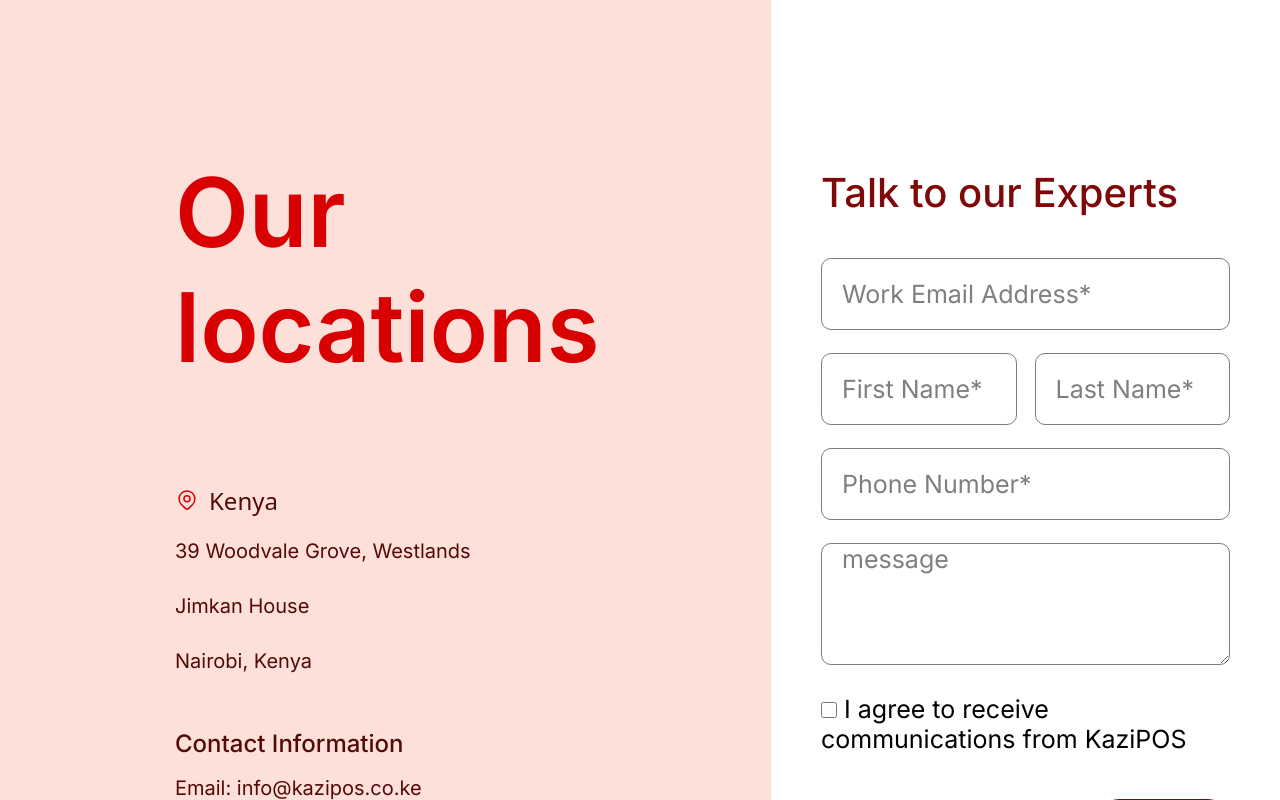
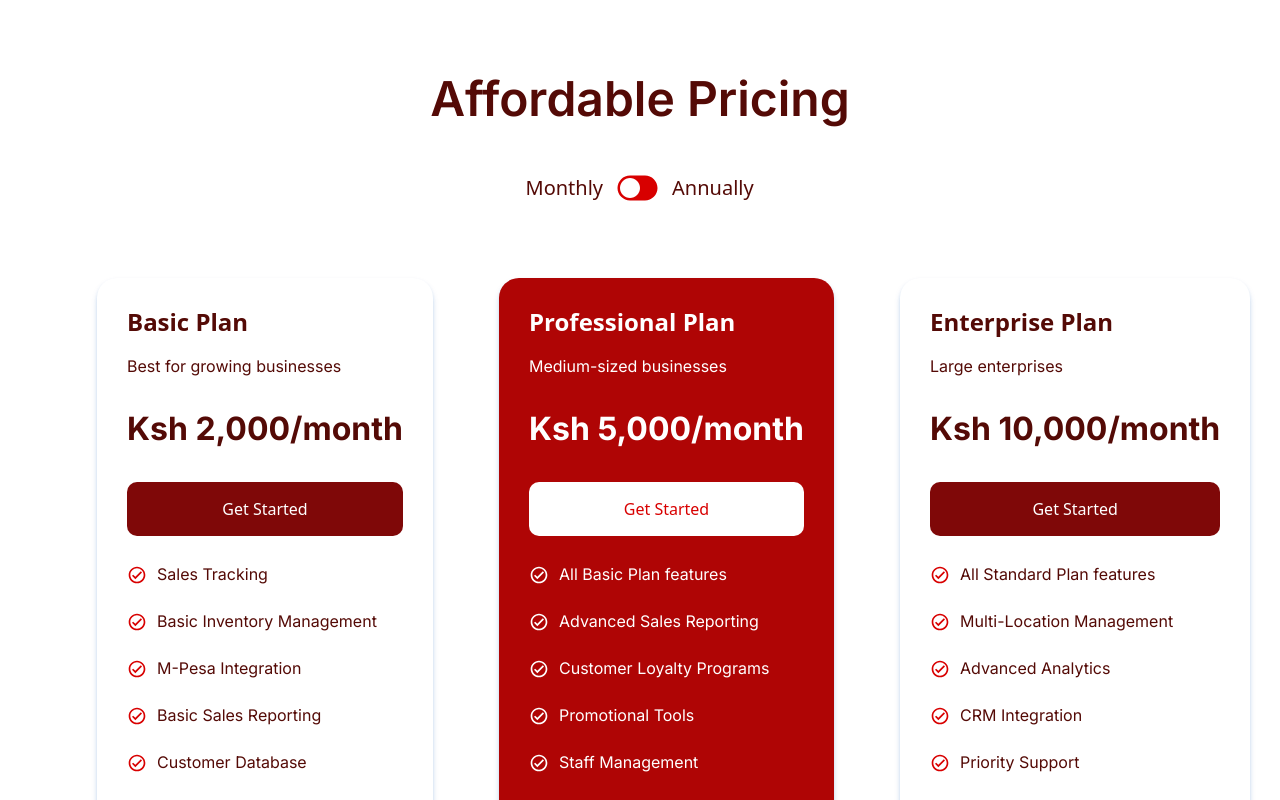
Before and after one commit to Jimnezoh/kazi-POS, a React (Vite) app: page / in a window 1280 px wide. Shown: the top 800 px of the page. Built offline with nearby package versions, Linux system fonts and the light colour scheme.

Commit message:
Added the Pricing page and the Cards

```diff
--- /dev/null
+++ b/components/PricingCard.jsx
@@ -0,0 +1,58 @@
+import React from 'react';
+
+function PricingCard({
+  title,
+  description,
+  price,
+  buttonUrl,
+  features,
+  className = "",
+  fill,
+  bgClass="",
+}) {
+  return (
+    <div className={`w-[409px] shadow shadow-md shadow-[#0057B840] mx-[33px] px-[30px] pt-[30px] rounded-[20px] ${className}`}  >
+      <div>
+        <div>
+          <div className='font-semibold text-[24px] leading-[120%] mb-[18px]'>
+            < p>{title}</p>
+          </div>
+          <div className='font-inter text-[16px] '>
+            <p>{description}</p>
+          </div>
+        </div>
+        <div className='text-nowrap font-inter font-bold text-[32px] mt-[27px]'>
+          <p>Ksh {price}/month</p>
+        </div>
+      </div>
+
+      <div className={`${bgClass} my-[29px] py-[15px]  text-center text-nowrap rounded-[10px]`}>
+          <a  href={buttonUrl}  >Get Started</a>
+      </div>
+
+      <div className='font-inter text-[16px] leading-[120%] '>
+        {features?.map((feature, index) => (
+          <div key={index} className='flex gap-[10px] my-[27px]'>
+            <svg
+              width="20"
+              height="20"
+              viewBox="0 0 20 20"
+              fill="none"
+              xmlns="http://www.w3.org/2000/svg"
+            >
+              <path
+                d="M10 1.66699C5.41666 1.66699 1.66666 5.41699 1.66666 10.0003C1.66666 14.5837 5.41666 18.3337 10 18.3337C14.5833 18.3337 18.3333 14.5837 18.3333 10.0003C18.3333 5.41699 14.5833 1.66699 10 1.66699ZM10 16.667C6.325 16.667 3.33333 13.6753 3.33333 10.0003C3.33333 6.32533 6.325 3.33366 10 3.33366C13.675 3.33366 16.6667 6.32533 16.6667 10.0003C16.6667 13.6753 13.675 16.667 10 16.667ZM13.825 6.31699L8.33333 11.8087L6.175 9.65866L5 10.8337L8.33333 14.167L15 7.50032L13.825 6.31699Z"
+                fill={fill}
+              />
+            </svg>
+            <div>
+              <p>{feature}</p>
+            </div>
+          </div>
+        ))}
+      </div>
+    </div>
+  );
+}
+
+export default PricingCard;
--- a/src/App.jsx
+++ b/src/App.jsx
@@ -1,9 +1,12 @@
 import React from "react";
 import Footer from "./footer";
+import Pricing from "./Pricing";
 
 const App = () => {
   return (
     <div>
+      < Pricing />
+
       <div className="flex flex-col md:flex-row md:w-full  bg-[#FEE0DA] min-h-[100vh]">
       <div className=" mt-[70px] md:mt-[155px] mx-[30px] md:mx[100px] lg:mx[150px] xl:mx-[175px] mb-[50px] md:mb-[183px] md:w-[50vw] xl:w-[421px] 2xl:w-full">
         <div className="text-[#D80000] mb-[50px] md:mb-[91px] text-[30px] sm:text-[40px] md:text-[50px] lg:text-[70px] xl:text-[96px] leading-[120%] font-inter font-semibold">
--- /dev/null
+++ b/src/Pricing.jsx
@@ -0,0 +1,98 @@
+import React from "react";
+import PricingCard from "../components/PricingCard";
+
+function Pricing() {
+  return (
+    <div className="bg-[#FFFFFF] pb-[120px]">
+      <div className=" mx-[312px] mb-[70px] pt-[70px] ">
+        <div className="text-[48px] text-[#540A06] font-semibold font-inter leading-[120%] mx-auto text-center ">
+          <p >Affordable Pricing</p>
+        </div>
+        <div className=" flex text-center items-center mx-auto w-[229px] gap-[14px] mt-[40px]">
+          <div className="font-medium text-[20px] leading-[120%] text-[#540A06] ">
+            <p>Monthly</p>
+          </div>
+          <svg
+            width="41"
+            height="40"
+            viewBox="0 0 41 40"
+            fill="none"
+            xmlns="http://www.w3.org/2000/svg"
+          >
+            <path
+              d="M28 7.5C31.3152 7.5 34.4946 8.81696 36.8388 11.1612C39.183 13.5054 40.5 16.6848 40.5 20C40.5 23.3152 39.183 26.4946 36.8388 28.8388C34.4946 31.183 31.3152 32.5 28 32.5H13C9.68479 32.5 6.50537 31.183 4.16116 28.8388C1.81696 26.4946 0.5 23.3152 0.5 20C0.5 16.6848 1.81696 13.5054 4.16116 11.1612C6.50537 8.81696 9.68479 7.5 13 7.5H28ZM13 30C15.6522 30 18.1957 28.9464 20.0711 27.0711C21.9464 25.1957 23 22.6522 23 20C23 17.3478 21.9464 14.8043 20.0711 12.9289C18.1957 11.0536 15.6522 10 13 10C10.3478 10 7.80429 11.0536 5.92893 12.9289C4.05357 14.8043 3 17.3478 3 20C3 22.6522 4.05357 25.1957 5.92893 27.0711C7.80429 28.9464 10.3478 30 13 30Z"
+              fill="#D80000"
+            />
+          </svg>
+
+          <div className="font-medium text-[20px] leading-[120%] text-[#540A06] ">
+            <p>Annually</p>
+          </div>
+        </div>
+      </div>
+
+    {/* cards */}
+
+      <div className="flex mx-[64px] ">
+        <PricingCard
+          title="Basic Plan"
+          description="Best for growing businesses"
+          price="2,000"
+          bgClass="bg-[#7F0808] text-white"
+          buttonUrl="/get-started"
+          features={[
+            "Sales Tracking",
+            "Basic Inventory Management",
+            "M-Pesa Integration",
+            "Basic Sales Reporting",
+            "Customer Database",
+            "Receipt Options",
+            "Support",
+          ]}
+          className="bg-[#FFFFFF] text-[#540A06]"
+          fill="#D80000"
+        />
+
+        <PricingCard
+          title="Professional Plan "
+          description="Medium-sized businesses"
+          price="5,000"
+          bgClass="bg-[#FFFFFF] text-[#D80000]"
+          buttonUrl="/get-started"
+          features={[
+            "All Basic Plan features",
+            "Advanced Sales Reporting",
+            "Customer Loyalty Programs",
+            "Promotional Tools",
+            "Staff Management",
+            "Accounting Integration",
+          ]}
+          className="bg-[#AF0505] text-[#FFFFFF]"
+          fill="#FFFFFF"
+        />
+
+
+        <PricingCard
+          title="Enterprise Plan"
+          description="Large enterprises"
+          price="10,000"
+          bgClass="bg-[#7F0808] text-white"
+          buttonUrl="/get-started"
+          features={[
+            "All Standard Plan features",
+            "Multi-Location Management",
+            "Advanced Analytics",
+            "CRM Integration",
+            "Priority Support",
+            "Customizable POS Interface",
+          ]}
+          className="bg-[#FFFFFF] text-[#540A06]"
+          fill="#D80000"
+        />
+
+      </div>
+    </div>
+  );
+}
+
+export default Pricing;
```
